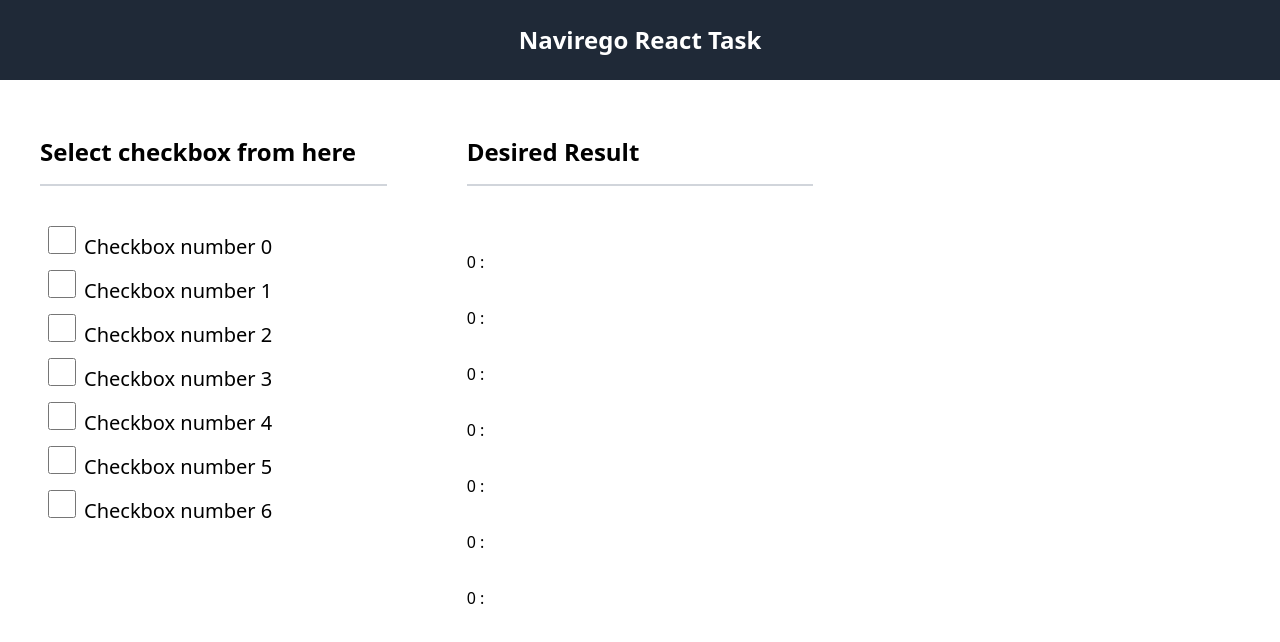
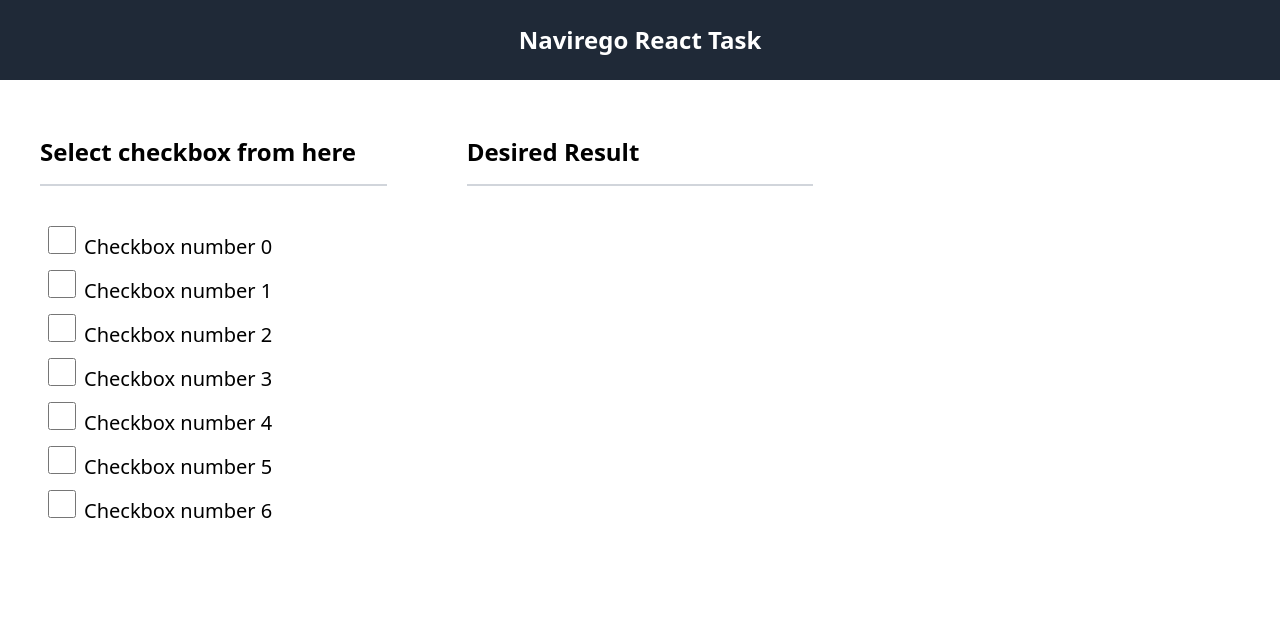
Before and after one commit to shreya0204/navirego-react-task, a React (Create React App) app: page / in a window 1280 px wide. Shown: the top 642 px of the page. Built offline with nearby package versions, Linux system fonts and the light colour scheme.

Commit message:
feat: Added checkbox sorting utility

```diff
--- a/src/App.tsx
+++ b/src/App.tsx
@@ -1,16 +1,18 @@
 import Header from './components/Header';
 import CheckBoxes from './components/CheckBoxes';
 import Letters from './components/Letters';
-import { useState } from 'react';
+import { useState, useRef } from 'react';
+import { getSortedActiveCheckboxes } from './utils/sortOrder';
 
 type CheckBoxState = {
   checked: boolean;
-  index: number;
+  order: number | null;
 };
 
 function App() {
+  const orderCounter = useRef(0);
   const [isCheckBoxChecked, setIsCheckBoxChecked] = useState<CheckBoxState[]>(
-    Array.from({ length: 7 }, () => ({ checked: false, index: 0 })),
+    Array.from({ length: 7 }, () => ({ checked: false, order: null })),
   );
 
   const handleCheckBoxChange = (checkboxIndex: number) => {
@@ -20,12 +22,15 @@ function App() {
           return {
             ...state,
             checked: !state.checked,
+            order: state.checked ? null : orderCounter.current++,
           };
         }
         return state;
       }),
     );
   };
+
+  const sortedCheckBoxes = getSortedActiveCheckboxes(isCheckBoxChecked);
 
   return (
     <div className="h-screen flex flex-col">
@@ -40,7 +45,7 @@ function App() {
             Desired Result
           </h1>
           <div className="mt-8">
-            {isCheckBoxChecked.map((state) => (
+            {sortedCheckBoxes.map((state) => (
               <Letters
                 key={state.index}
                 checkboxNumber={state.index}
--- a/src/components/Letters.tsx
+++ b/src/components/Letters.tsx
@@ -27,7 +27,9 @@ const LetterDisplay: React.FC<LettersProps> = ({
     }
 
     return () => {
-      window.clearInterval(intervalId);
+      if (intervalId) {
+        clearInterval(intervalId);
+      }
     };
   }, [checkboxNumber, isActive]);
 
--- a/src/services/api/index.ts
+++ b/src/services/api/index.ts
@@ -1,5 +1,6 @@
 import { API_URL } from '../../constants/apiConstants';
 
+// This fetched the letter from the API
 export const fetchLetterFromAPI = async (
   checkboxNumber: number,
 ): Promise<string | null> => {
--- /dev/null
+++ b/src/utils/sortOrder.ts
@@ -0,0 +1,14 @@
+type CheckBoxState = {
+  checked: boolean;
+  order: number | null;
+};
+
+// This sorts out the order in which the checkboxes are checked
+export const getSortedActiveCheckboxes = (checkboxStates: CheckBoxState[]) => {
+  return checkboxStates
+    .map((state, index) => ({ ...state, index }))
+    .filter((state) => state.checked)
+    .sort((a, b) =>
+      a.order !== null && b.order !== null ? a.order - b.order : 0,
+    );
+};
```
